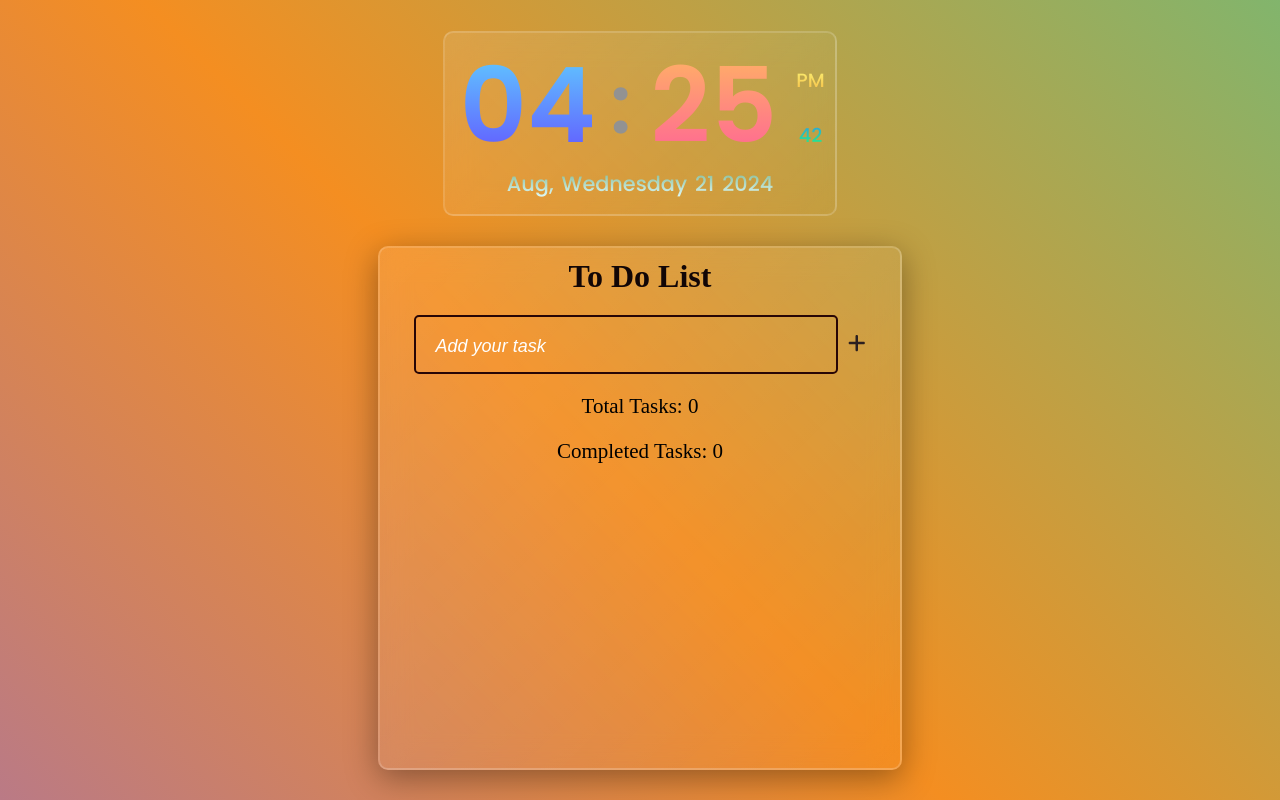
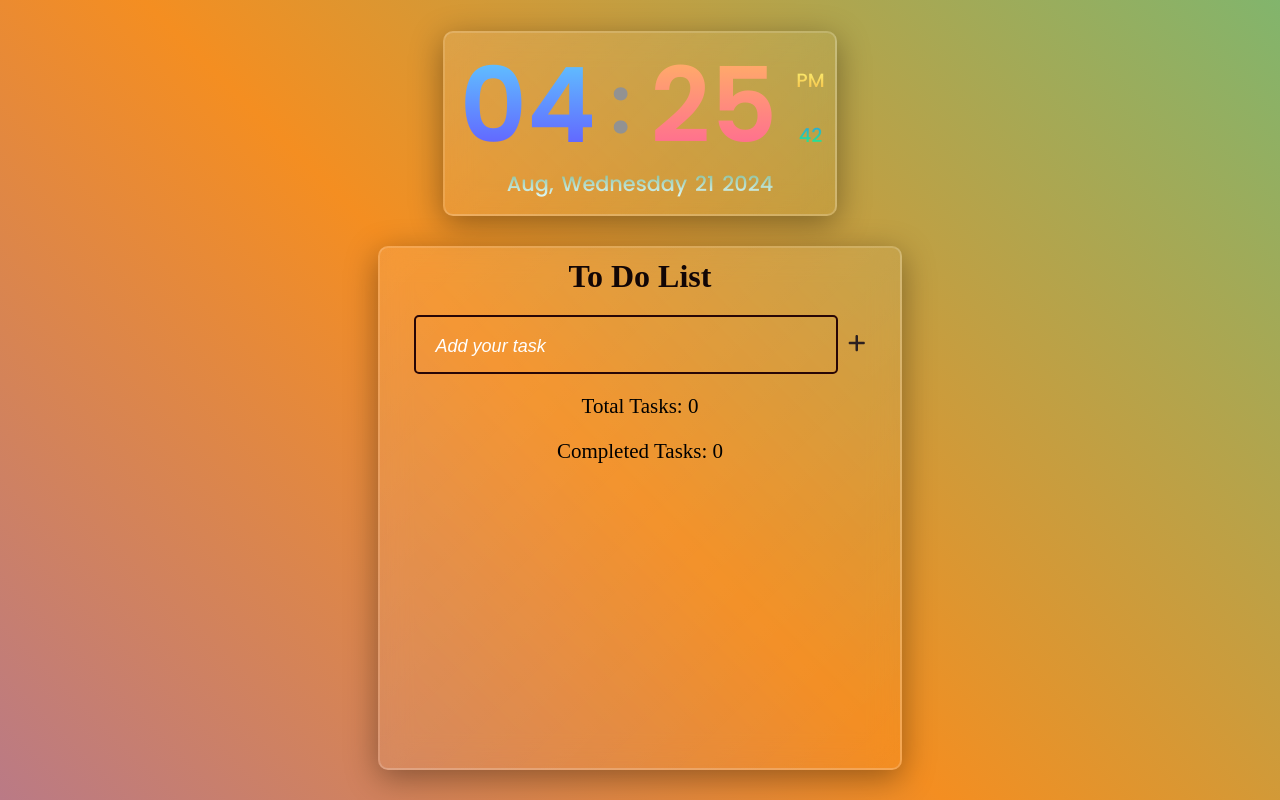
Before and after one commit to kunalmathur18/list, a plain HTML site: page index.html in a window 1280 px wide. Drawn offline with Linux system fonts and the light colour scheme.

Commit message:
add clock shadow

```diff
--- a/css/style.css
+++ b/css/style.css
@@ -29,6 +29,8 @@ body{
     justify-content: center;
     align-items: center;
     flex-direction: column;
+    box-shadow: 0 8px 32px rgba(0, 0, 0, .37);
+
 
 }
 .digital-clock:hover{
```
Also changed, not shown: 1 other file.
